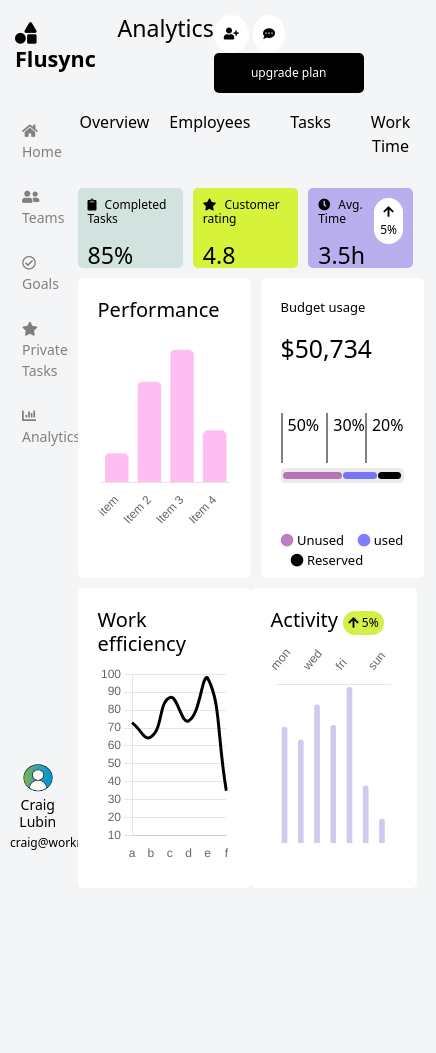
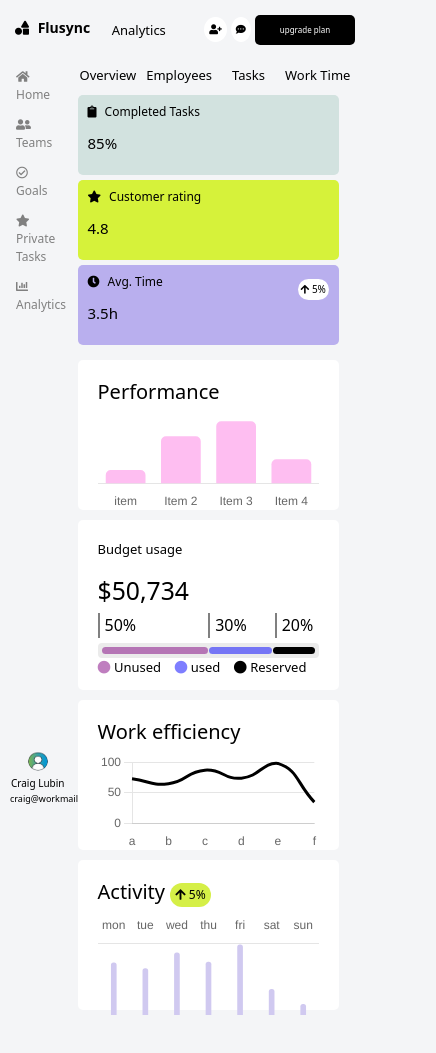
Before and after one commit to MarioWaruii/IT, a plain HTML site: page Challenge/recreate2.html in a window 390 px wide. Shown: the whole page, 436 px wide, since content can reach past the window. Before the commit the page ends 898 px from the top, so only its background shows below. Drawn offline with nearby package versions, Linux system fonts and the light colour scheme.

Commit message:
mediaquery

```diff
--- a/Challenge/CSS/recreate2.css
+++ b/Challenge/CSS/recreate2.css
@@ -133,7 +133,19 @@ nav li{
     list-style: none;
     margin-left: -30px;
     text-align: center;
+}
+#Work{
+    margin-right: 20px;
+    margin-left: 20px;
+}
 
+#employee{
+    margin-right: 20px;
+    margin-left: 20px;
+}
+#Tasks{
+    margin-right: 20px;
+    margin-left: 20px;
 }
 .firstCards{
     display: flex;
@@ -203,28 +215,9 @@ nav li{
     border-radius: 200px;
     cursor: pointer;
 }
-
-
-  .dropdown-menu {
-    position: absolute;
-    top: 100%;
-    right: 0;
-    background-color: white;
-    border: 1px solid #ccc;
-    box-shadow: 0 4px 8px rgba(0,0,0,0.1);
-    display: none;
-    z-index: 100;
-    min-width: 100px;
-  }
-
-  .dropdown-menu div {
-    padding: 8px 12px;
-    cursor: pointer;
-  }
-
-  .dropdown-menu div:hover {
-    background-color: #f0f0f0;
-  }
+#btn1:hover{
+    background-color: #d5ef47;
+}
 .firstCharts{
     display:flex;
     gap: 10px;
@@ -341,3 +334,144 @@ nav li{
     width: 48%;
     height: 300px;
 }
+@media (max-width: 430px){
+
+    .Header h3{
+        font-size: 13px;
+        margin-top: 8px;
+    }
+    #upgrade{
+        width: 100px;
+        height: 30px;
+        font-size: 8px;
+
+    }
+    .Head-btn button{
+        padding: 5px;
+        font-size: 10px;
+    }
+    .Header h4{
+        font-size: 14px;
+    }
+    .nav-list button{
+        padding: 6px;
+    }
+    .nav-list a{
+        font-size: 12px;
+    }
+    .profile img{
+        width: 20px;
+        height: 20px;
+    }
+
+    .profile p{
+        font-size: 9px;
+    }
+    .profile h6{
+        font-size: 10px;
+    }
+    .top a{
+        font-size: 13px;
+    }
+    #employee{
+        margin-right: 10px;
+        margin-left: 10px;
+    }
+    #Tasks{
+        margin-right: 10px;
+        margin-left: 10px;
+    }
+    #Work{
+        margin-right: 10px;
+        margin-left: 10px;
+    }
+    .firstCards{
+        flex-direction: column;
+        width: 100%;
+        margin-top: -10px;
+    }
+    .firstCard1{
+        width: 90%;
+        height: 80px;
+        margin-right: 0px;
+        margin-bottom: 5px;
+    }
+    .firstCard1 h3{
+        font-size: 15px;
+    }
+    .firstCard2{
+        width: 90%;
+        height: 80px;
+        margin-right: 0px;
+        margin-bottom: 5px;
+    }
+    .firstCard2 h3{
+        font-size: 15px;
+    }
+    .firstCard3{
+        width: 90%;
+        height: 80px;
+        margin-right: 0px;
+        margin-bottom: 5px;
+    }
+    .firstCard3 h3{
+        font-size: 15px;
+    }
+    #btn1{
+        font-size: 10px;
+        padding: 3px;
+    }
+    .firstCharts{
+        flex-direction: column;
+        width: 90%;
+        margin-top: 10px;
+    }
+    .firstChart1{
+        width: 100%;
+        height: 150px;
+    }
+    #chart1{
+        width: 100%;
+        height: 100px;
+    }
+    .firstChart2{
+        width: 100%;
+        height: 170px;
+    }
+    .proGress{
+        margin-top: 0;
+    }
+    .fifty{
+        height: 25px;
+    }
+    .thrity{
+        height: 25px;
+    }
+    .twenty{
+        height: 25px;
+    }
+    .secondCharts{
+        flex-direction: column;
+        width: 90%;
+        margin-top: 10px;
+    }
+    .secondChart1{
+        width: 100%;
+        height: 150px;
+        margin-bottom: 10px;
+    }
+    #chart2{
+        width: 100%;
+        height: 100px;
+    }
+    .secondChart2{
+        width: 100%;
+        height: 150px;
+        margin-bottom: 40px;
+    }
+    #chart3{
+        width: 100%;
+        height: 100px;
+
+    }
+}
--- a/Challenge/recreate2.html
+++ b/Challenge/recreate2.html
@@ -48,9 +48,9 @@
             <div class="top">
                 <ul>
                     <a href="#"> <li >Overview</li></a>
-                    <a href="#"> <li style="margin-right:20px; margin-left: 20px;">Employees</li></a>
-                    <a href="#"> <li style="margin-right:20px; margin-left: 20px;">Tasks</li></a>
-                    <a href="#"> <li style="margin-right: 20px; padding-left: 20px;">Work Time</li></a>
+                    <a href="#"> <li id="employee">Employees</li></a>
+                    <a href="#"> <li id="Tasks" >Tasks</li></a>
+                    <a href="#" > <li id="Work"  >Work Time</li></a>
                 </ul>
             </div>
             <div class="firstCards">
@@ -107,11 +107,11 @@
                         <div class="threeZero"></div>
                         <div class="twoZero"></div>
                     </div>
-                    <br>
-                    <br>
+                   <div class="progress-text">
                     <p><span class="fas fa-circle" style="font-size: 13px; color: purple; opacity: 0.5;"></span> Unused
                     <span class="fas fa-circle" style="font-size: 13px; color: blue; margin-left: 10px; opacity: 0.5;"></span> used
                     <span class="fas fa-circle" style="font-size: 13px; color: black; margin-left: 10px;"></span> Reserved  </p>
+                </div>
                 </div>
           </div>
           <div class="secondCharts">
```
